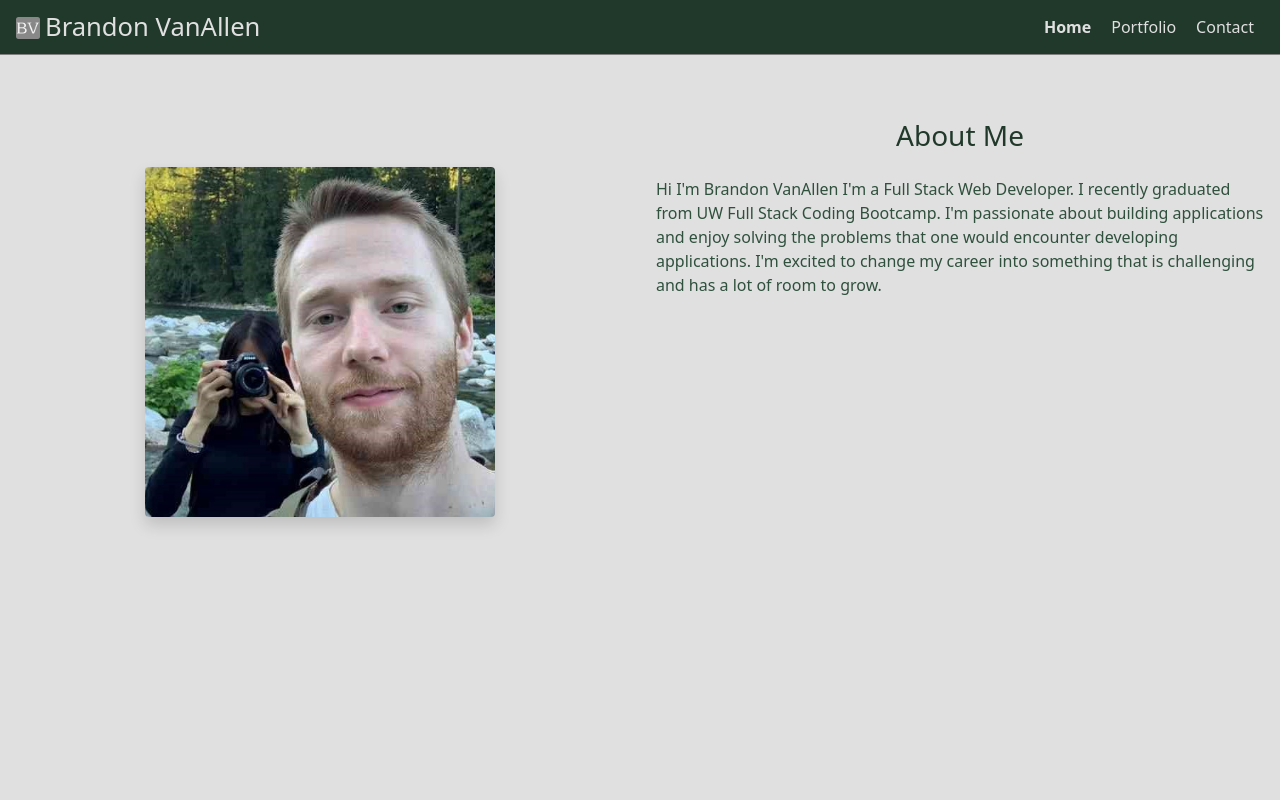
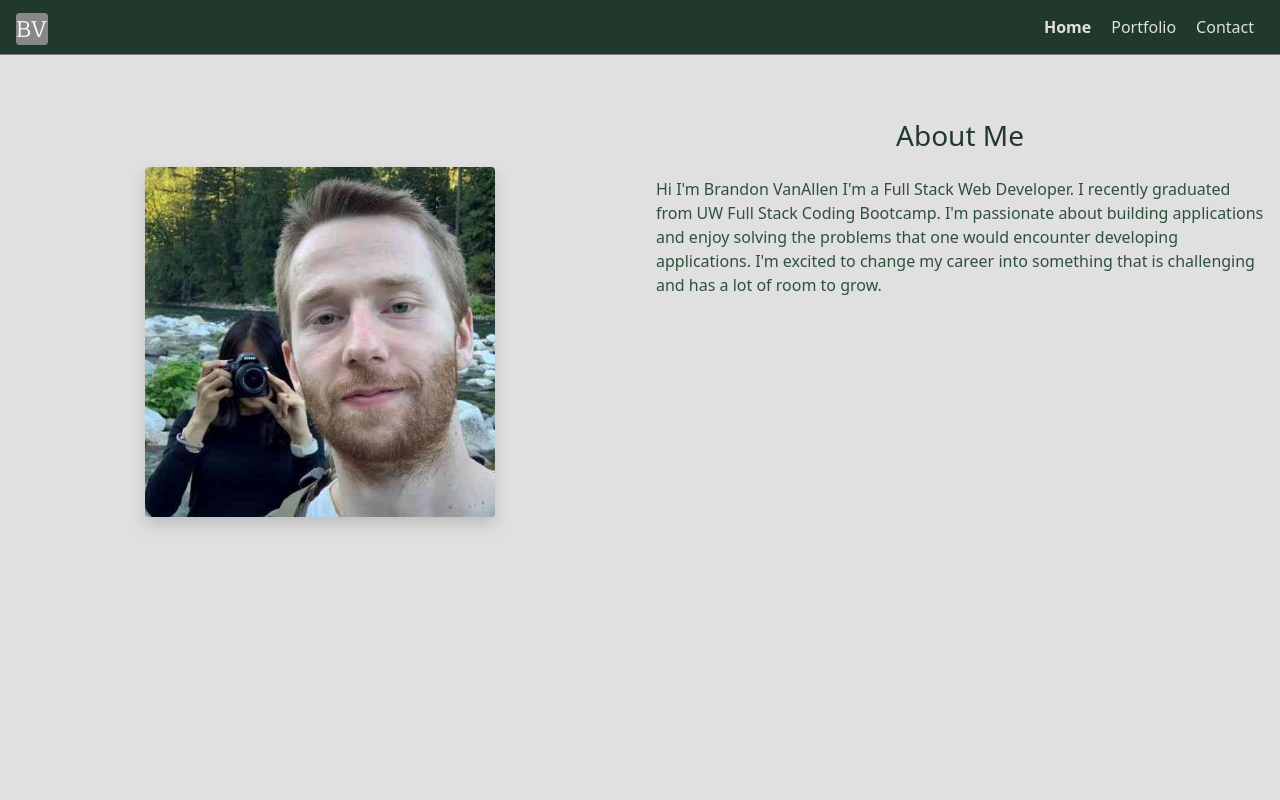
Before and after one commit to BrandonVA/BrandonVA.github.io, a React (Create React App) app: page / in a window 1280 px wide. Shown: the top 800 px of the page. Built offline with nearby package versions, Linux system fonts and the light colour scheme.

Commit message:
Removed name form the nav.

```diff
--- a/src/components/Navigation/index.js
+++ b/src/components/Navigation/index.js
@@ -13,16 +13,10 @@ function Navigation() {
     <Navbar expand="lg" className="bg-nav" variant="dark">
       <Link className="navbarBrand" to="/" style={{ fontSize: "1.6rem" }}>
         <img
-          style={{
-            width: "1.5rem",
-            height: "1.5rem",
-            marginRight: "5px",
-            paddingBottom: "2px",
-          }}
           src={`${process.env.PUBLIC_URL}/favicon_io/favicon-32x32.png`}
           alt=""
         />
-        Brandon VanAllen
+        {/* Brandon VanAllen */}
       </Link>
       <Navbar.Toggle aria-controls="collapseNav" />
       <Navbar.Collapse id="collapseNav">
@@ -48,7 +42,6 @@ function Navigation() {
           >
             Contact
           </Link>
-          {/* <Nav.Link href="#link">Link</Nav.Link> */}
         </Nav>
       </Navbar.Collapse>
     </Navbar>
```
